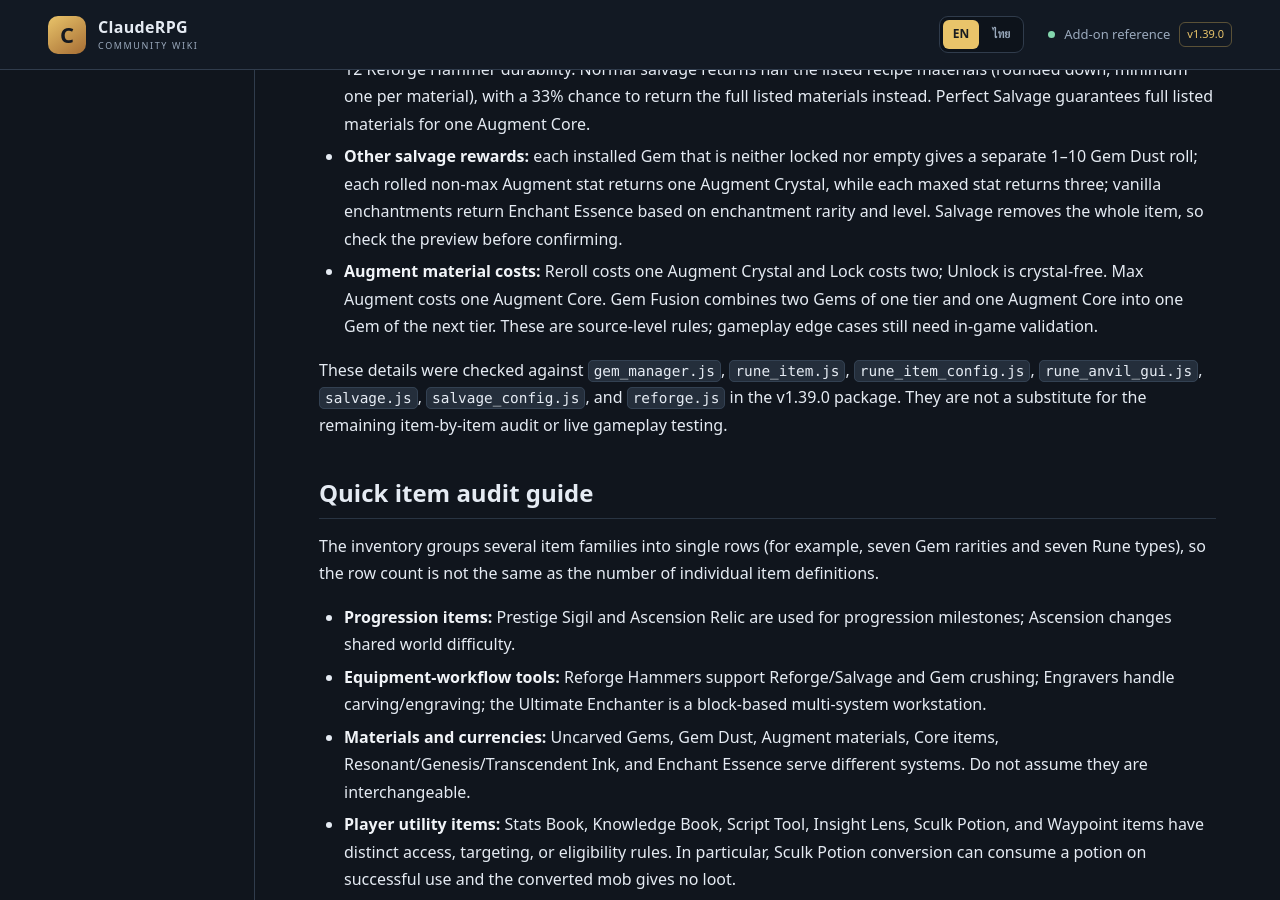
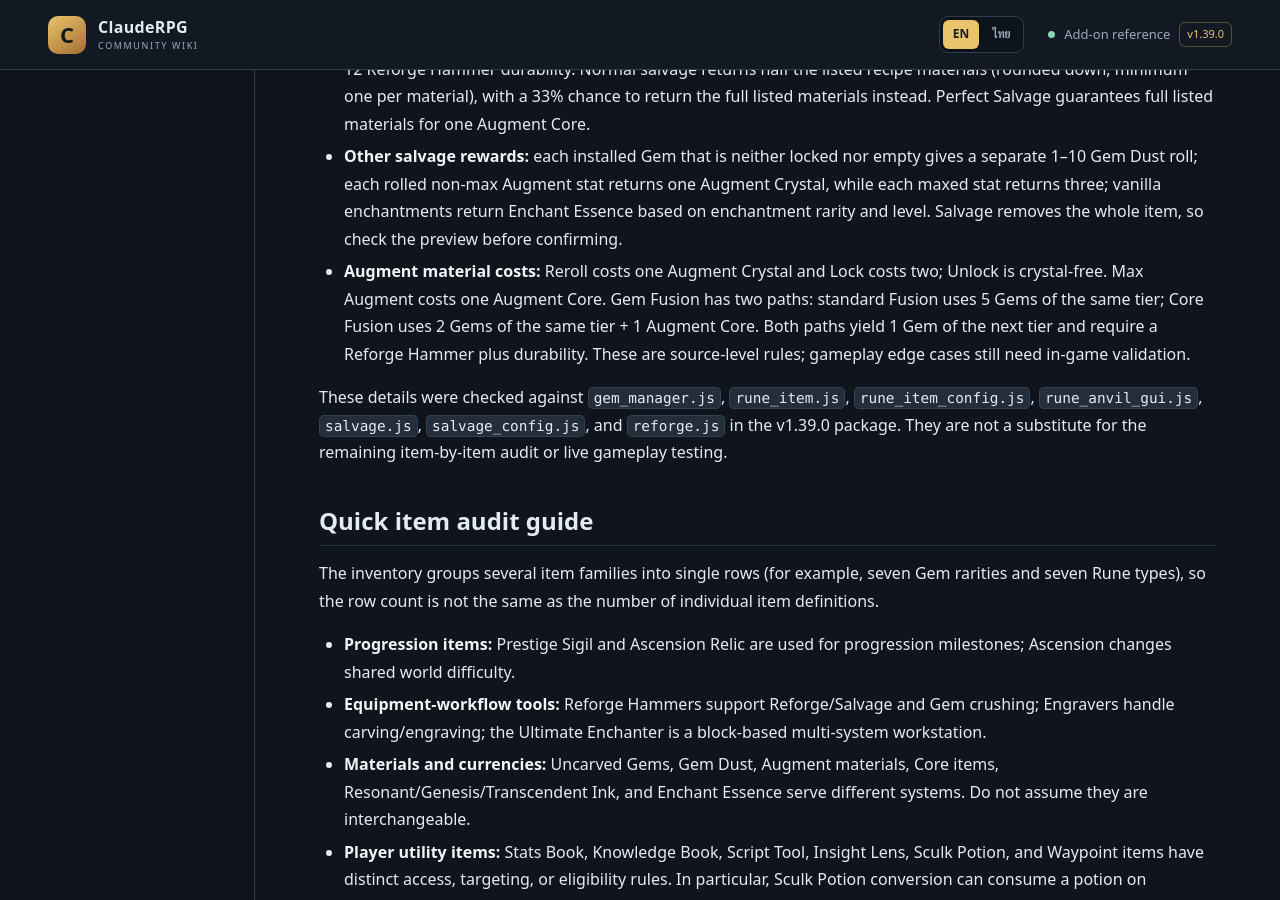
Before and after one commit to miniTorch25/ClaudeRPG-Wiki-V2, a Jekyll site: the page built from Items.md, in a window 1280 px wide and 900 px high, scrolled down 5621 px. Built offline with Jekyll 4.4.1, drawn with Linux system fonts in a browser that asks for light colours; our own code applies the rules of GitHub Pages for plain Markdown files; some of the changed text lies outside the part shown.

Commit message:
Docs: clarify both Gem Fusion methods

```diff
--- a/Items.md
+++ b/Items.md
@@ -47,7 +47,7 @@ All custom ClaudeRPG items, blocks, and recipes.
 | <img src="{{ '/assets/images/items/genesis_ink.png' | relative_url }}" alt="" width="40" loading="lazy"> Genesis Ink | Brewing: Resonant Ink + Uncarved Gem Block | Intermediate step toward Transcendent Ink. |
 | <img src="{{ '/assets/images/items/transcendent_ink.png' | relative_url }}" alt="" width="40" loading="lazy"> Transcendent Ink | Brewing: Genesis Ink + Nether Star or Stellar Core | High-tier Chorus ink. |
 | <img src="{{ '/assets/images/items/augment_crystal.png' | relative_url }}" alt="" width="40" loading="lazy"> Augment Crystal | Salvage; Enchanted mobs always drop 1–5 on player kill; duplicate: Crystal + Diamond + Lapis → 2 | Material for Reroll and Lock. |
-| <img src="{{ '/assets/images/items/augment_core.png' | relative_url }}" alt="" width="40" loading="lazy"> Augment Core | Core mobs: 25% chance per player kill to drop exactly one Core item; Augment Core and Stellar Core are equally likely. Looting can raise the chance. | Max Augment, Perfect Salvage, and Gem Fusion with 2 Gems. |
+| <img src="{{ '/assets/images/items/augment_core.png' | relative_url }}" alt="" width="40" loading="lazy"> Augment Core | Core mobs: 25% chance per player kill to drop exactly one Core item; Augment Core and Stellar Core are equally likely. Looting can raise the chance. | Max Augment and Perfect Salvage; Core Gem Fusion uses 2 same-tier Gems + 1 Augment Core (standard Fusion uses 5 same-tier Gems). |
 | <img src="{{ '/assets/images/items/stellar_core.png' | relative_url }}" alt="" width="40" loading="lazy"> Stellar Core | Core mobs: part of the shared 25% chance to drop exactly one Core item (50/50 between Augment Core and Stellar Core); Looting can raise the chance. | Chorus Transcend rolls, Fusion cost, and force-evolving a mob (not bosses). |
 | <img src="{{ '/assets/images/items/enchant_essence.png' | relative_url }}" alt="" width="40" loading="lazy"> Enchant Essence | Enchanted mobs (guaranteed 1–5 on player kill), salvaging enchanted items | Pays for vanilla enchantments at the Ultimate Enchanter. |
 | <img src="{{ '/assets/images/items/prestige_sigil.png' | relative_url }}" alt="" width="40" loading="lazy"> Prestige Sigil | Shapeless: 2 Resonant Ink + Diamond Block + Gold Block | Cost of Prestige. |
@@ -88,7 +88,7 @@ These notes confirm code paths in the v1.39.0 package; they do not replace the r
 - **Rune Anvil costs:** Recarved costs 30 Resonant Ink; ordinary Reroll costs 5 Ink per Rune tier; Selective Reroll costs 8 Ink per tier. The Selective option chooses a Rune type, but Curse is not selectable. The source currently sets Insert and Remove Ink costs to 0, although the removal flow still returns the Rune as an item.
 - **Salvage:** eligible items must be listed in both the item-requirement and salvage-material tables. Each salvage costs 12 Reforge Hammer durability. Normal salvage returns half the listed recipe materials (rounded down, minimum one per material), with a 33% chance to return the full listed materials instead. Perfect Salvage guarantees full listed materials for one Augment Core.
 - **Other salvage rewards:** each installed Gem that is neither locked nor empty gives a separate 1–10 Gem Dust roll; each rolled non-max Augment stat returns one Augment Crystal, while each maxed stat returns three; vanilla enchantments return Enchant Essence based on enchantment rarity and level. Salvage removes the whole item, so check the preview before confirming.
-- **Augment material costs:** Reroll costs one Augment Crystal and Lock costs two; Unlock is crystal-free. Max Augment costs one Augment Core. Gem Fusion combines two Gems of one tier and one Augment Core into one Gem of the next tier. These are source-level rules; gameplay edge cases still need in-game validation.
+- **Augment material costs:** Reroll costs one Augment Crystal and Lock costs two; Unlock is crystal-free. Max Augment costs one Augment Core. Gem Fusion has two paths: standard Fusion uses 5 Gems of the same tier; Core Fusion uses 2 Gems of the same tier + 1 Augment Core. Both paths yield 1 Gem of the next tier and require a Reforge Hammer plus durability. These are source-level rules; gameplay edge cases still need in-game validation.
 
 These details were checked against `gem_manager.js`, `rune_item.js`, `rune_item_config.js`, `rune_anvil_gui.js`, `salvage.js`, `salvage_config.js`, and `reforge.js` in the v1.39.0 package. They are not a substitute for the remaining item-by-item audit or live gameplay testing.
 
@@ -212,7 +212,7 @@ The listed counts (40 custom item definitions, 4 block definitions, 35 recipes)
 - **ค่าใช้จ่าย Rune Anvil:** Recarved ใช้ Resonant Ink 30 ชิ้น; Reroll ปกติใช้ Ink 5 ชิ้นต่อ Tier ของ Rune; Selective Reroll ใช้ Ink 8 ชิ้นต่อ Tier โดยเลือกประเภท Rune ได้ แต่เลือก Curse ไม่ได้ โค้ดกำหนดค่า Ink สำหรับ Insert และ Remove เป็น 0 ในปัจจุบัน และการถอดจะคืน Rune เป็นไอเทม
 - **Salvage:** ไอเทมต้องอยู่ในทั้งตารางข้อกำหนดไอเทมและตารางวัสดุ Salvage แต่ละครั้งใช้ความทนทาน Reforge Hammer 12 หน่วย การ Salvage ปกติคืนวัสดุตามสูตรครึ่งหนึ่ง (ปัดลง แต่ขั้นต่ำวัสดุละ 1 ชิ้น) และมีโอกาส 33% ที่จะคืนวัสดุเต็มจำนวน ส่วน Perfect Salvage รับประกันวัสดุเต็มจำนวนโดยใช้ Augment Core 1 ชิ้น
 - **รางวัลอื่นจาก Salvage:** Gem ที่ติดตั้งอยู่แต่ไม่ใช่ช่องล็อกหรือช่องว่างแต่ละช่องจะสุ่ม Gem Dust 1–10 ชิ้น; Augment ที่สุ่มแล้วและไม่เต็มค่าสูงสุดคืน Augment Crystal 1 ชิ้นต่อค่าสเตตัส ส่วนค่าสเตตัสที่เต็มแล้วคืน 3 ชิ้น; เอนชานต์ปกติคืน Enchant Essence ตามความหายากและระดับของเอนชานต์ การ Salvage จะทำลายไอเทมทั้งชิ้น จึงควรตรวจรายการรางวัลก่อนยืนยัน
-- **ค่าใช้จ่ายวัสดุ Augment:** Reroll ใช้ Augment Crystal 1 ชิ้น และ Lock ใช้ 2 ชิ้น ส่วน Unlock ไม่ใช้ Crystal; Max Augment ใช้ Augment Core 1 ชิ้น; Gem Fusion รวม Gem ระดับเดียวกัน 2 ชิ้นกับ Augment Core 1 ชิ้นเพื่อสร้าง Gem ระดับถัดไป ข้อมูลเหล่านี้ตรวจจากซอร์สโค้ด แต่กรณีการใช้งานจริงยังต้องทดสอบในเกม
+- **ค่าใช้จ่ายวัสดุ Augment:** Reroll ใช้ Augment Crystal 1 ชิ้น และ Lock ใช้ 2 ชิ้น ส่วน Unlock ไม่ใช้ Crystal; Max Augment ใช้ Augment Core 1 ชิ้น; Gem Fusion มี 2 วิธี: แบบปกติใช้ Gem ระดับเดียวกัน 5 ชิ้น; Core Fusion ใช้ Gem ระดับเดียวกัน 2 ชิ้น + Augment Core 1 ชิ้น ทั้งสองแบบได้ Gem ระดับถัดไป 1 ชิ้น และต้องมี Reforge Hammer พร้อมเสียความทนทาน ข้อมูลเหล่านี้ตรวจจากซอร์สโค้ด แต่กรณีการใช้งานจริงยังต้องทดสอบในเกม
 
 ตรวจข้อมูลเหล่านี้จาก `gem_manager.js`, `rune_item.js`, `rune_item_config.js`, `rune_anvil_gui.js`, `salvage.js`, `salvage_config.js` และ `reforge.js` ในแพ็กเกจ v1.39.0 แล้ว แต่ยังไม่ถือว่าตรวจไอเทมครบทุกชิ้นหรือทดสอบการเล่นจริงแล้ว
 
```
